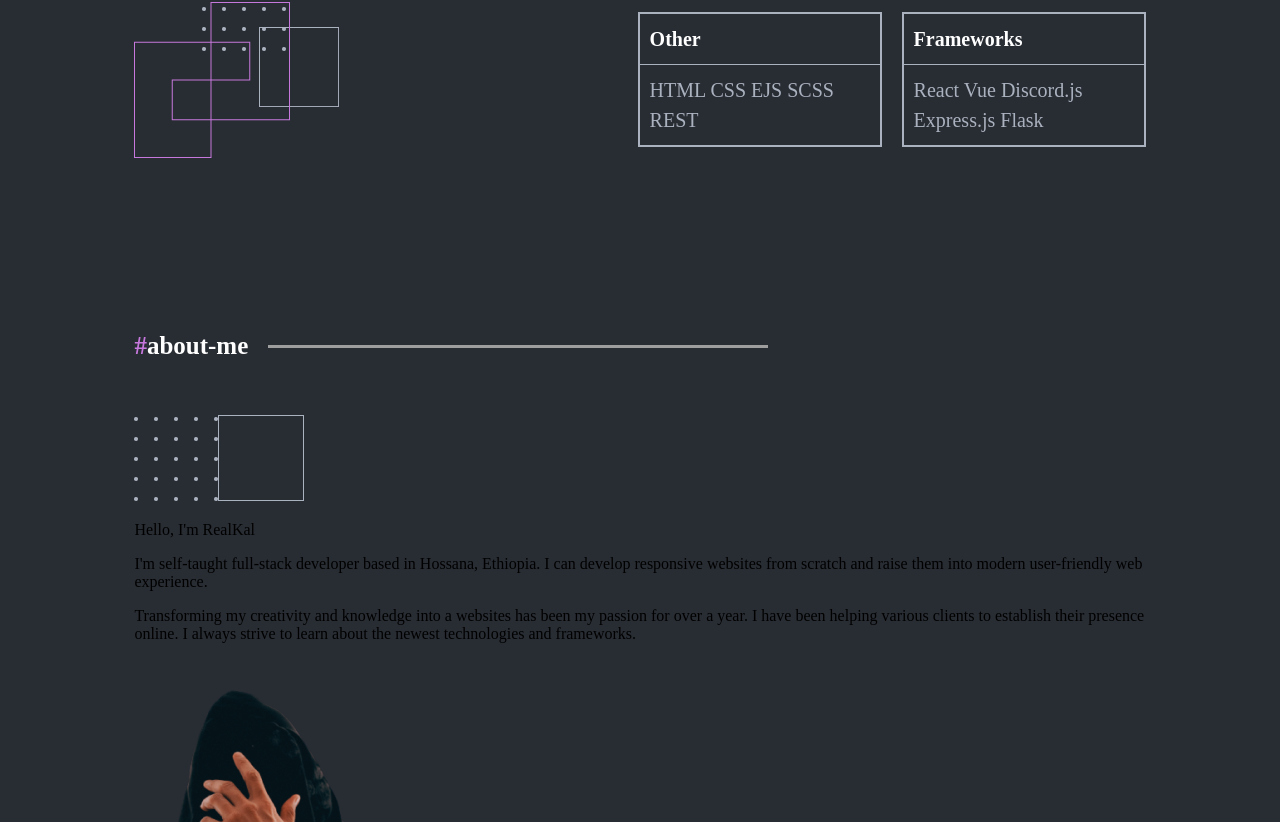
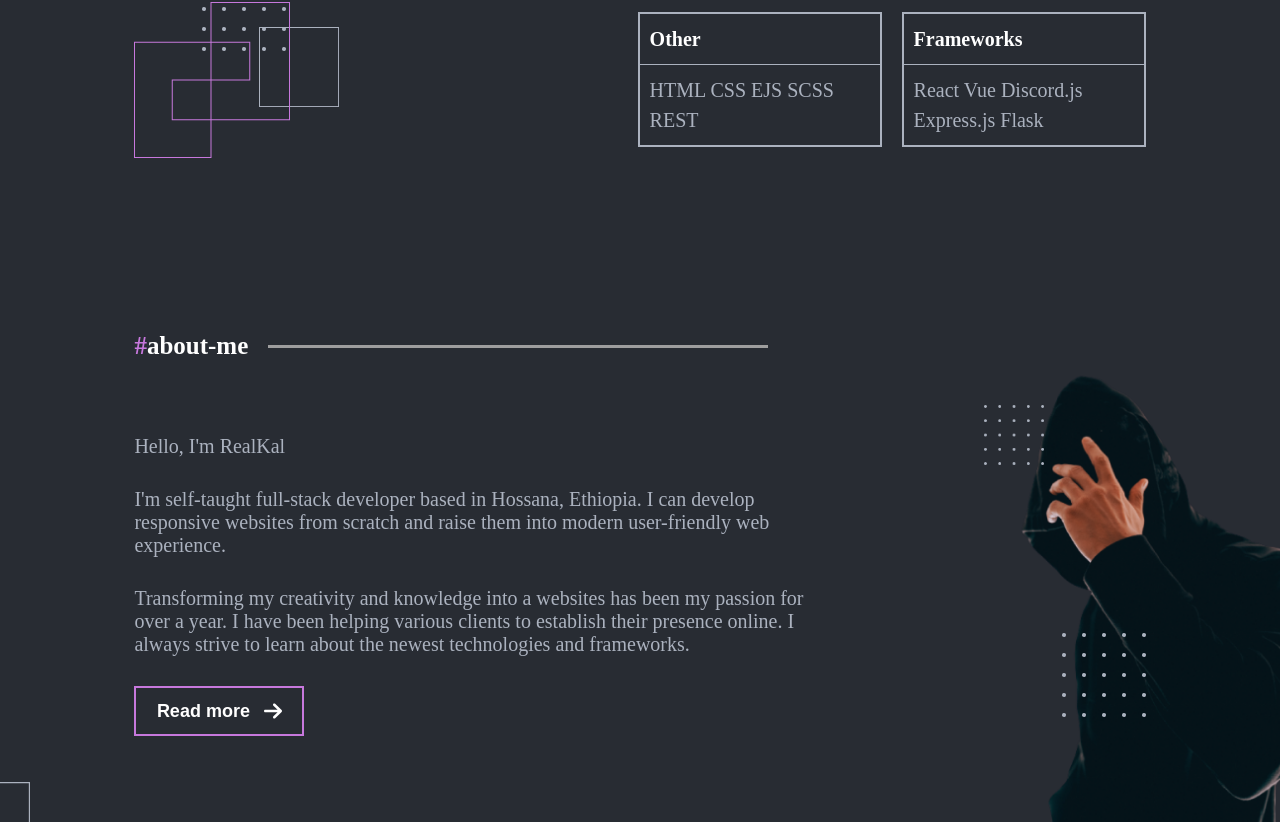
Before and after one commit to KALU-c/new-portfolio, a React (Vite) app: page / in a window 1280 px wide. Shown: the part 1978-2800 px from the top of the page. Built offline with nearby package versions, Linux system fonts and the light colour scheme; grey boxes are pictures that could not be loaded; a web font is replaced by a local one.

Commit message:
Add: add new about-me component

```diff
--- a/src/components/AboutItem/AboutItem.module.css
+++ b/src/components/AboutItem/AboutItem.module.css
@@ -0,0 +1,78 @@
+.about-container {
+  display: flex;
+  gap: 150px;
+  margin-bottom: 100px;
+}
+
+.text-container {
+  color: var(--color-grey);
+  font-size: 20px;
+  display: flex;
+  flex-direction: column;
+  gap: 30px;
+  max-width: 700px;
+  padding: 20px 0px;
+}
+
+.text-container p {
+  margin: 0;
+  padding: 0;
+}
+
+.text-container button {
+  height: 50px;
+  background: transparent;
+  color: var(--color-white);
+  border: 2px solid var(--color-purple);
+  width: 170px;
+  display: flex;
+  align-items: center;
+  justify-content: space-evenly;
+  font-size: 18px;
+  font-weight: 600;
+}
+
+.text-container button:hover {
+  cursor: pointer;
+  background-color: var(--color-purple);
+  color: var(--color-bg);
+  border: none;
+  border-radius: 5px;
+  transition: border-radius 0.2s ease;
+}
+
+.text-container button img {
+  height: 20px;
+}
+
+.about-image-container {
+  position: relative;
+  width: 300px;
+  height: 432px;
+}
+
+.about-image-container .image2 {
+  position: absolute;
+  top: -70px;
+  height: 500px;
+}
+
+.about-image-container .dots1 {
+  position: absolute;
+  height: 60px;
+  top: -10px;
+}
+
+.about-image-container .dots2 {
+  position: absolute;
+  bottom: 30%;
+  right: 0;
+}
+
+.about-image-container .horizontal-line {
+  width: 250px;
+  height: 3px;
+  position: absolute;
+  bottom: 0;
+  right: 0;
+}
--- a/src/components/AboutItem/AboutItem.tsx
+++ b/src/components/AboutItem/AboutItem.tsx
@@ -4,8 +4,6 @@ import images from "../../constants/images";
 const AboutItem = () => {
   return (
     <>
-      <img src={images.dots} className={styles.dots3} />
-      <img src={images.rectangle} className={styles.rectangle} />
       <div className={styles["about-container"]}>
         <div className={styles["text-container"]}>
           <p className={styles.text1}>Hello, I'm RealKal</p>
@@ -20,11 +18,13 @@ const AboutItem = () => {
             establish their presence online. I always strive to learn about the
             newest technologies and frameworks.
           </p>
+          <button>Read more <img src={images.arrow} /></button>
         </div>
-        <div className={styles["image-container"]}>
+        <div className={styles["about-image-container"]}>
           <img src={images.image2} className={styles.image2} />
           <img src={images.dots} className={styles.dots1} />
           <img src={images.dots} className={styles.dots2} />
+          <img src={images.longHorizontalLine} className={styles["horizontal-line"]} />
         </div>
       </div>
     </>
--- a/src/components/Hero/Hero.tsx
+++ b/src/components/Hero/Hero.tsx
@@ -7,7 +7,7 @@ const Hero = () => {
       <div>
         <p className={styles["hero-header"]}>
           RealKal is a <span className={styles["header-color"]}>web designer</span> and a{" "}
-          <span className={styles["header-color"]}>front-end developer</span>
+          <span className={styles["header-color"]}>full-stack developer</span>
         </p>
         <p className={styles.desc}>
           He crafts a responsive website where technologies meets creativity
--- a/src/container/About/AboutContainer.module.css
+++ b/src/container/About/AboutContainer.module.css
@@ -0,0 +1,12 @@
+.dots {
+  position: absolute;
+  right: -20px;
+  top: 380%;
+}
+
+.rectangle {
+  position: absolute;
+  height: 100px;
+  left: -70px;
+  top: 345%;
+}
--- a/src/container/About/AboutContainer.tsx
+++ b/src/container/About/AboutContainer.tsx
@@ -1,10 +1,14 @@
 import AboutItem from "../../components/AboutItem/AboutItem"
 import Separator from "../../components/Separator/Separator"
+import images from "../../constants/images"
+import styles from "./AboutContainer.module.css"
 
 const AboutContainer = () => {
   return (
     <>
       <Separator text="about-me"/>
+      <img src={images.dots} className={styles.dots} />
+      <img src={images.rectangle} className={styles.rectangle} />
       <div>
         <AboutItem />
       </div>
```
